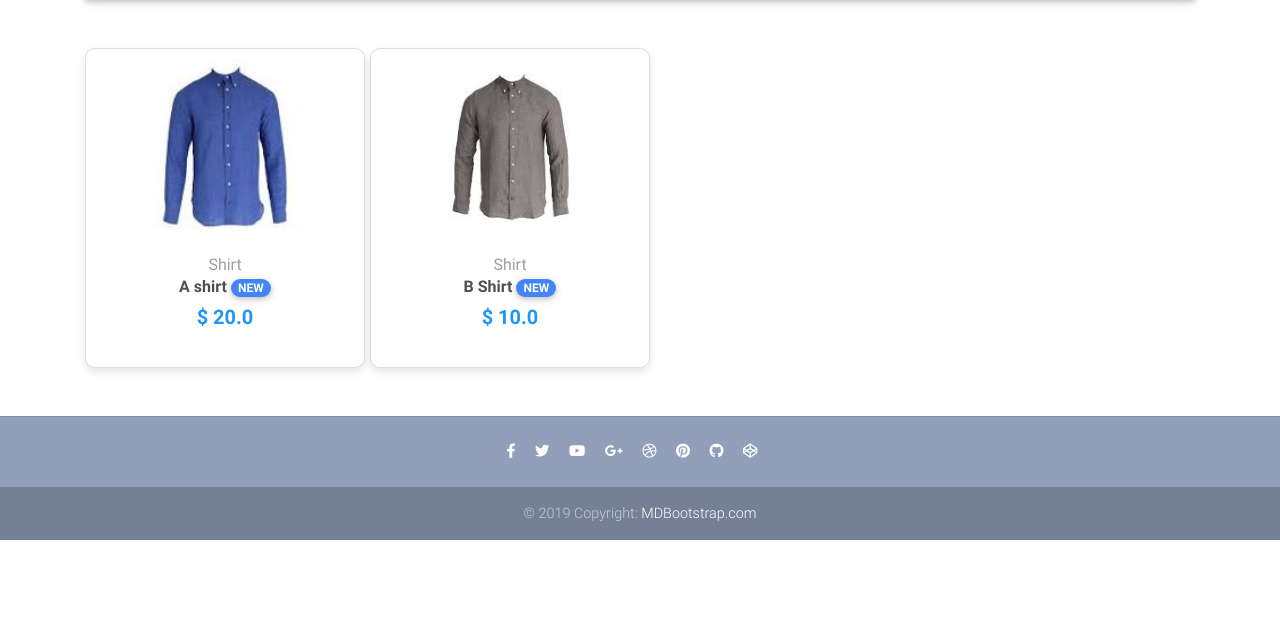
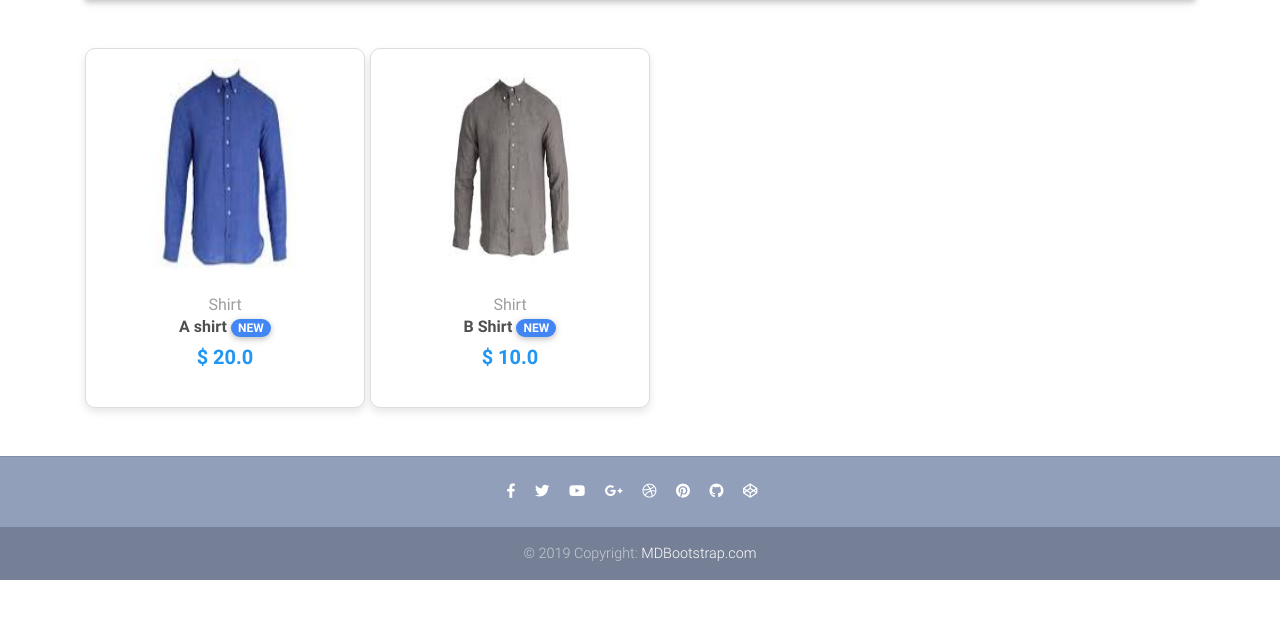
Before and after one commit to sajal1234/Django-ecom, a Django app: page / in a window 1280 px wide. Shown: the part 144-763 px from the top of the page. Run offline with Django 4.2, Linux system fonts and the light colour scheme; data comes from the database, SQL or seed files in the repository; parts of the project's set-up code (start-up, migrations or seed data) failed here and were passed over; some libraries are stand-ins or nearby versions.

```diff
--- a/templates/home.html
+++ b/templates/home.html
@@ -58,7 +58,7 @@
           {% for item in object_list %}
           <div class="col-lg-3 col-md-6 mb-4">
 
-            <div class="card" style="width: 280px; height: 320px; padding: 10px; border: 1px solid #ddd; box-shadow: 0 4px 8px rgba(0, 0, 0, 0.1); border-radius: 10px; overflow: hidden; text-align: center;">
+            <div class="card" style="width: 280px; height: 360px; padding: 10px; border: 1px solid #ddd; box-shadow: 0 4px 8px rgba(0, 0, 0, 0.1); border-radius: 10px; overflow: hidden; text-align: center;">
 
               <div class="view overlay">
                 {% comment %} <img src="https://mdbootstrap.com/img/Photos/Horizontal/E-commerce/Vertical/12.jpg" class="card-img-top" {% endcomment %}
```
